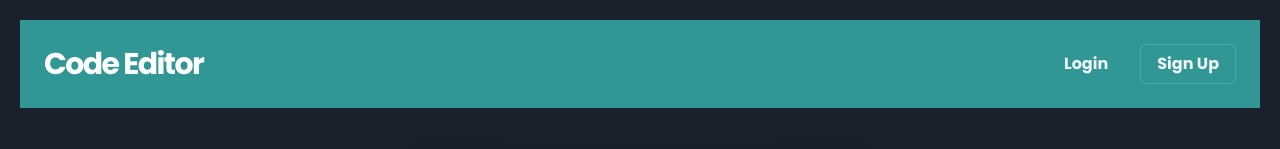
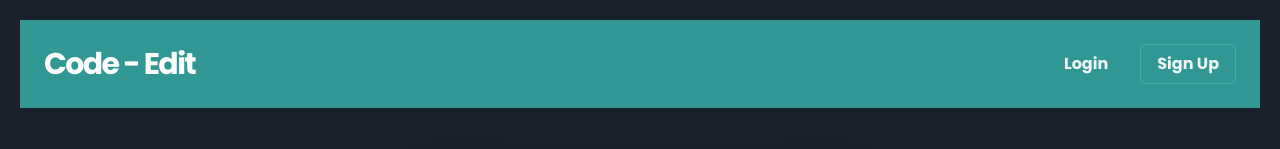
Before and after one commit to Abhinav163/CodeEdit, a React (Create React App) app in the folder frontend/: page /login in a window 1280 px wide. Shown: the top 149 px of the page. Built offline with nearby package versions, Linux system fonts and the light colour scheme.

Commit message:
Basic changes

```diff
--- a/frontend/src/App.js
+++ b/frontend/src/App.js
@@ -44,7 +44,7 @@ const Navbar = () => {
           letterSpacing={"-.1rem"}
           _hover={{ textDecoration: "none" }}
         >
-          Code Editor
+          Code - Edit
         </Heading>
       </Flex>
       <Box>
```
